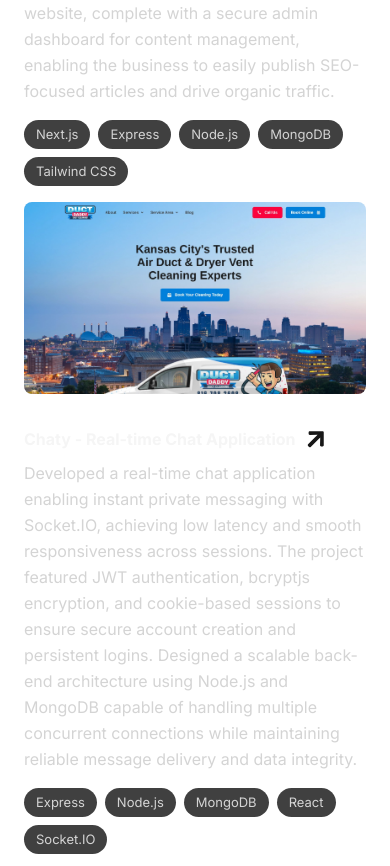
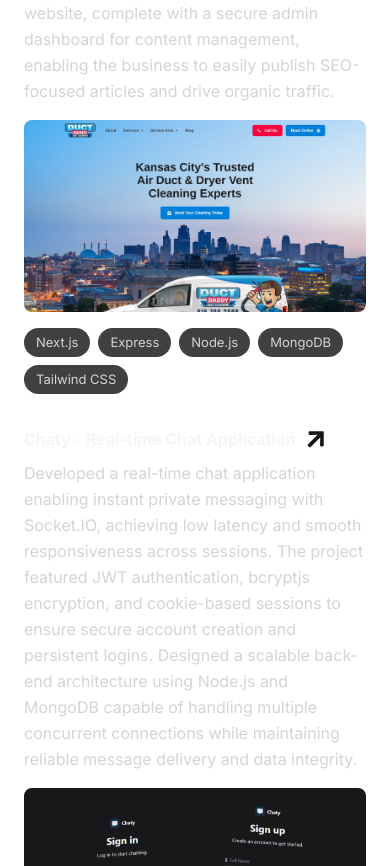
Before and after one commit to flowz0/bswe-portfolio, a Next.js app: page / in a window 390 px wide. Shown: the part 2760-3626 px from the top of the page. Built offline with nearby package versions, Linux system fonts and the light colour scheme.

Commit message:
fix: improve responsive layout in ProjectCard component

```diff
--- a/components/ui/ProjectCard.tsx
+++ b/components/ui/ProjectCard.tsx
@@ -41,12 +41,17 @@ export default function ProjectCard({
         <p className="text-p text-neutral-300 mt-2">
           {summary}
         </p>
-        <div className="flex flex-wrap gap-2 mt-4">
+        <div className="flex-wrap gap-2 mt-4 hidden lg:flex">
           {tags?.map((tag, index) => (
             <Tag key={index}>{tag}</Tag>
           ))}
         </div>
       </div>
+      <div className="flex flex-wrap gap-2 mt-4 order-3 lg:hidden">
+        {tags?.map((tag, index) => (
+          <Tag key={index}>{tag}</Tag>
+        ))}
+      </div>
     </div >
   );
 }
```
